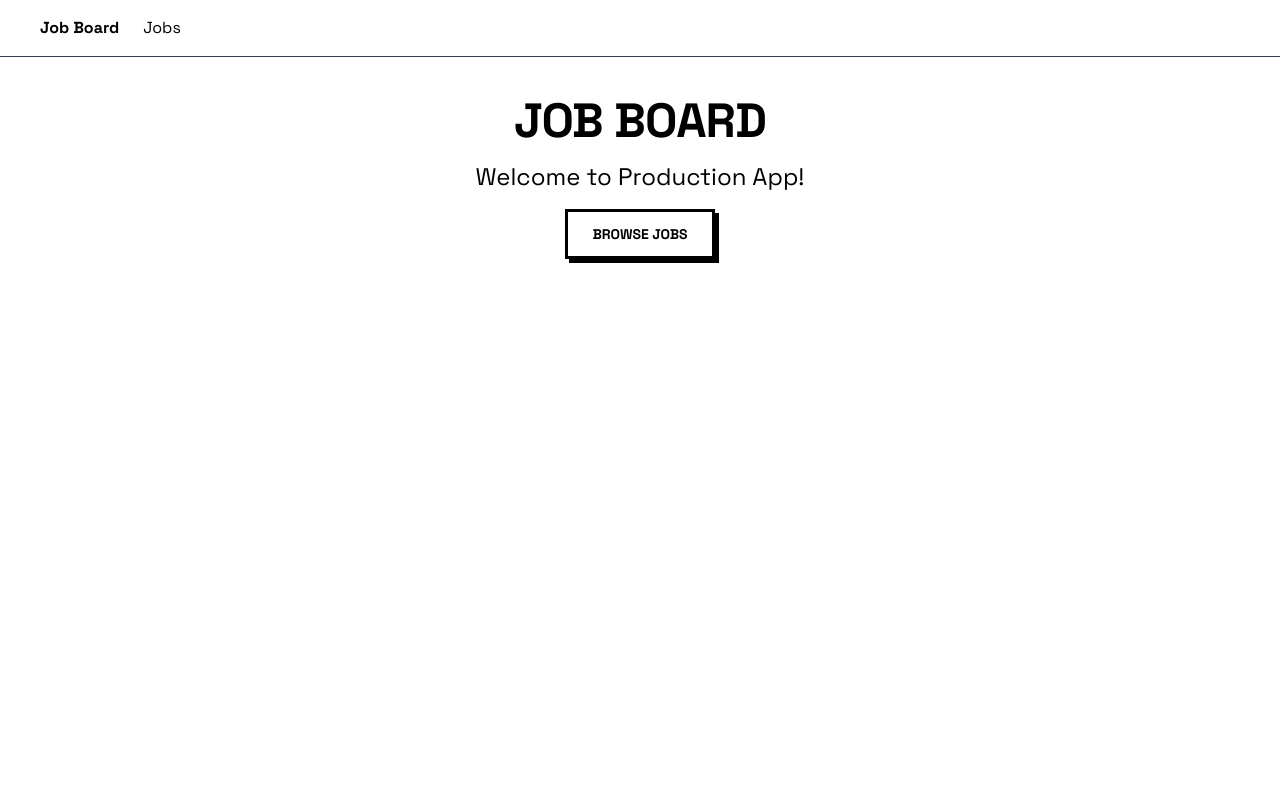
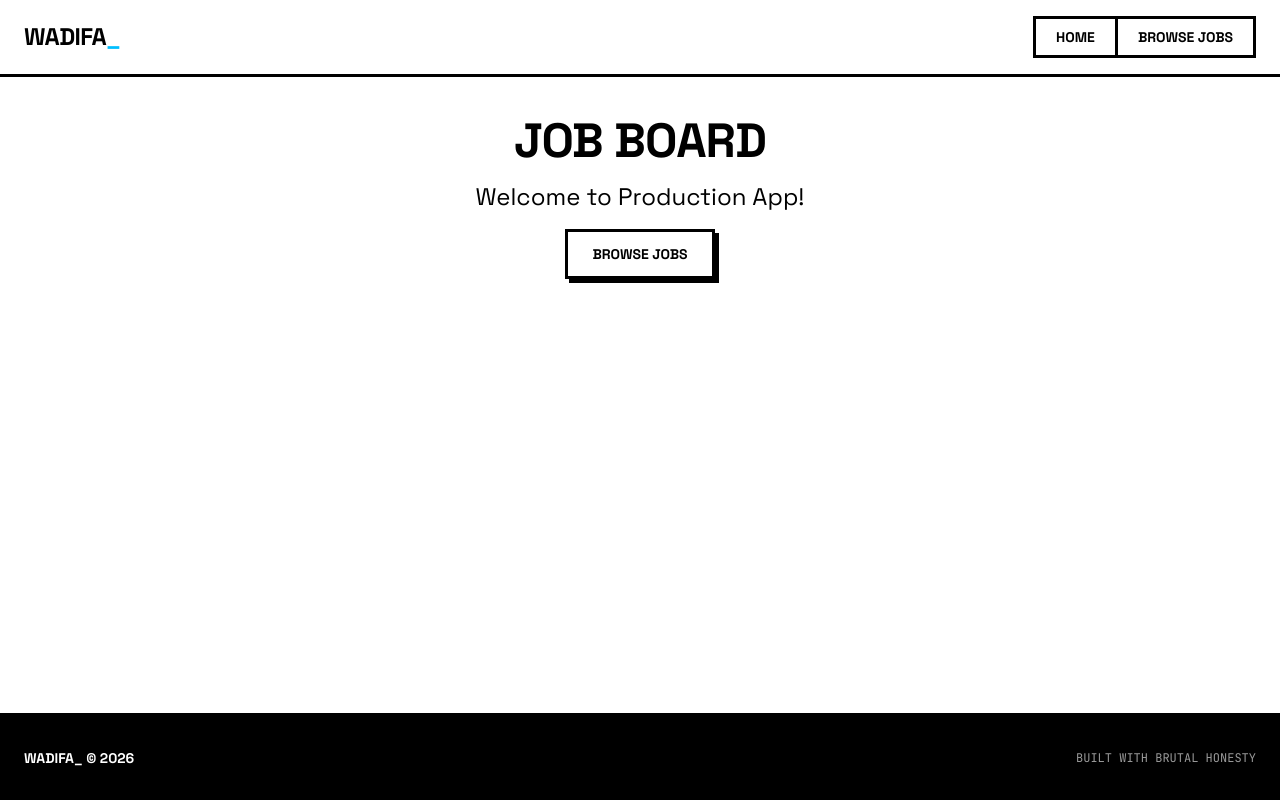
Before and after one commit to vannbo-93/job-board, a Next.js app: page / in a window 1280 px wide. Built offline with nearby package versions, Linux system fonts and the light colour scheme.

Commit message:
feat: add navbar header and footer with sticky footer layout

```diff
--- a/app/(app)/layout.tsx
+++ b/app/(app)/layout.tsx
@@ -1,19 +1,16 @@
 /** @format */
 
-import Link from "next/link";
+import NavbarHeader from "@/components/navbar/NavbarHeader";
+import NavbarFooter from "@/components/navbar/NavbarFooter";
 
-export default function AppLayout({ children }: { children: React.ReactNode }) {
+function AppLayout({ children }: { children: React.ReactNode }) {
   return (
-    <>
-      <nav className="flex gap-6 border-b border-gray-700 px-10 py-4">
-        <Link href="/" className="font-bold">
-          Job Board
-        </Link>
-        <Link href="/jobs" className="hover:text-blue-400">
-          Jobs
-        </Link>
-      </nav>
-      <main>{children}</main>
-    </>
+    <div className="flex min-h-screen flex-col bg-background">
+      <NavbarHeader />
+      <main className="flex-1">{children}</main>
+      <NavbarFooter />
+    </div>
   );
 }
+
+export default AppLayout;
--- a/app/layout.tsx
+++ b/app/layout.tsx
@@ -16,7 +16,7 @@ const jetbrainsMono = JetBrains_Mono({
 
 export const metadata: Metadata = {
   title: "Job Board",
-  description: "Find your next job",
+  description: "Job Board AI Interview Assistant",
 };
 
 export default function RootLayout({ children }: LayoutProps<"/">) {
--- /dev/null
+++ b/components/navbar/NavbarFooter.tsx
@@ -0,0 +1,20 @@
+/** @format */
+
+async function NavbarFooter() {
+  "use cache";
+
+  return (
+    <footer className="brutal-border border-x-0 border-b-0 bg-foreground text-background">
+      <div className="max-w-7xl mx-auto px-6 py-8 flex justify-between items-center">
+        <p className="font-heading text-sm font-bold">
+          WADIFA_ © {new Date().getFullYear()}
+        </p>
+        <p className="font-mono text-xs text-background/60">
+          BUILT WITH BRUTAL HONESTY
+        </p>
+      </div>
+    </footer>
+  );
+}
+
+export default NavbarFooter;
--- /dev/null
+++ b/components/navbar/NavbarHeader.tsx
@@ -0,0 +1,31 @@
+/** @format */
+
+import Link from "next/link";
+
+const NavbarHeader = () => {
+  return (
+    <nav className="brutal-border border-t-0 border-x-0 bg-background sticky top-0 z-50">
+      <div className="max-w-7xl mx-auto flex items-center justify-between px-6 py-4">
+        <Link
+          href="/"
+          className="font-heading text-2xl font-bold tracking-tight">
+          WADIFA<span className="text-accent">_</span>
+        </Link>
+        <div className="flex items-center gap-0">
+          <Link
+            href="/"
+            className="brutal-border px-5 py-2 font-heading text-sm font-bold hover:bg-foreground hover:text-background transition-none">
+            HOME
+          </Link>
+          <Link
+            href="/jobs"
+            className="brutal-border border-l-0 px-5 py-2 font-heading text-sm font-bold hover:bg-foreground hover:text-background transition-none">
+            BROWSE JOBS
+          </Link>
+        </div>
+      </div>
+    </nav>
+  );
+};
+
+export default NavbarHeader;
--- a/proxy.ts
+++ b/proxy.ts
@@ -6,7 +6,7 @@ export function proxy(request: NextRequest) {
   const host = request.headers.get("host") ?? "";
   const { pathname } = request.nextUrl;
 
-  console.log("Request:", host, pathname);
+  // console.log("Request:", host, pathname);
 
   // القاعدة 1: الرابط القديم
   if (pathname.startsWith("/amazing-jobs")) {
```
